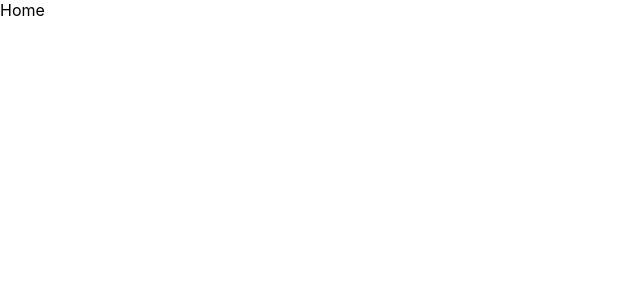
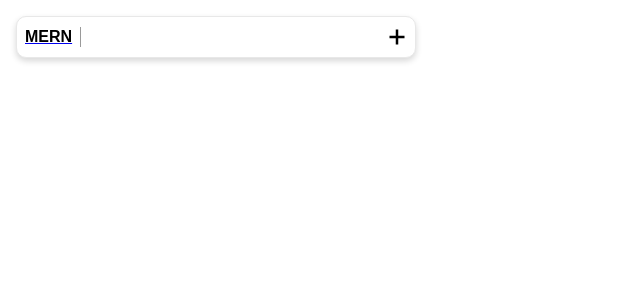
Before and after one commit to Zamoca42/mern-map-service, a React (Create React App) app in the folder mern_client/: page / in a window 1280 px wide. Shown: the top 300 px of the page, without its empty margins (0-640 px from the left). Built offline with nearby package versions, Linux system fonts and the light colour scheme.

Commit message:
Feat: Navigation 바 추가
Related to #1

```diff
--- /dev/null
+++ b/mern_client/src/components/Navigation.tsx
@@ -0,0 +1,24 @@
+import React from "react";
+import ShadowBox from "./common/ShadowBox";
+import Button from "./common/Button";
+import Span from "./common/Span";
+import Divider from "./common/Divider";
+import Block from "./common/Block";
+import { GoPlus } from "react-icons/go";
+
+function Navigation() {
+  return (
+    <ShadowBox>
+      <Button type="link" url="/">
+        <Span size="title">MERN</Span>
+      </Button>
+      <Divider />
+      <Block height="28px" />
+      <Button>
+        <GoPlus size={20}/>
+      </Button>
+    </ShadowBox>
+  );
+}
+
+export default Navigation;
--- a/mern_client/src/pages/home/index.tsx
+++ b/mern_client/src/pages/home/index.tsx
@@ -1,7 +1,12 @@
 import React from "react";
+import Navigation from "../../components/Navigation";
 
 function Home() {
-  return <div>Home</div>;
+  return (
+    <div>
+      <Navigation />
+    </div>
+  );
 }
 
 export default Home;
```
